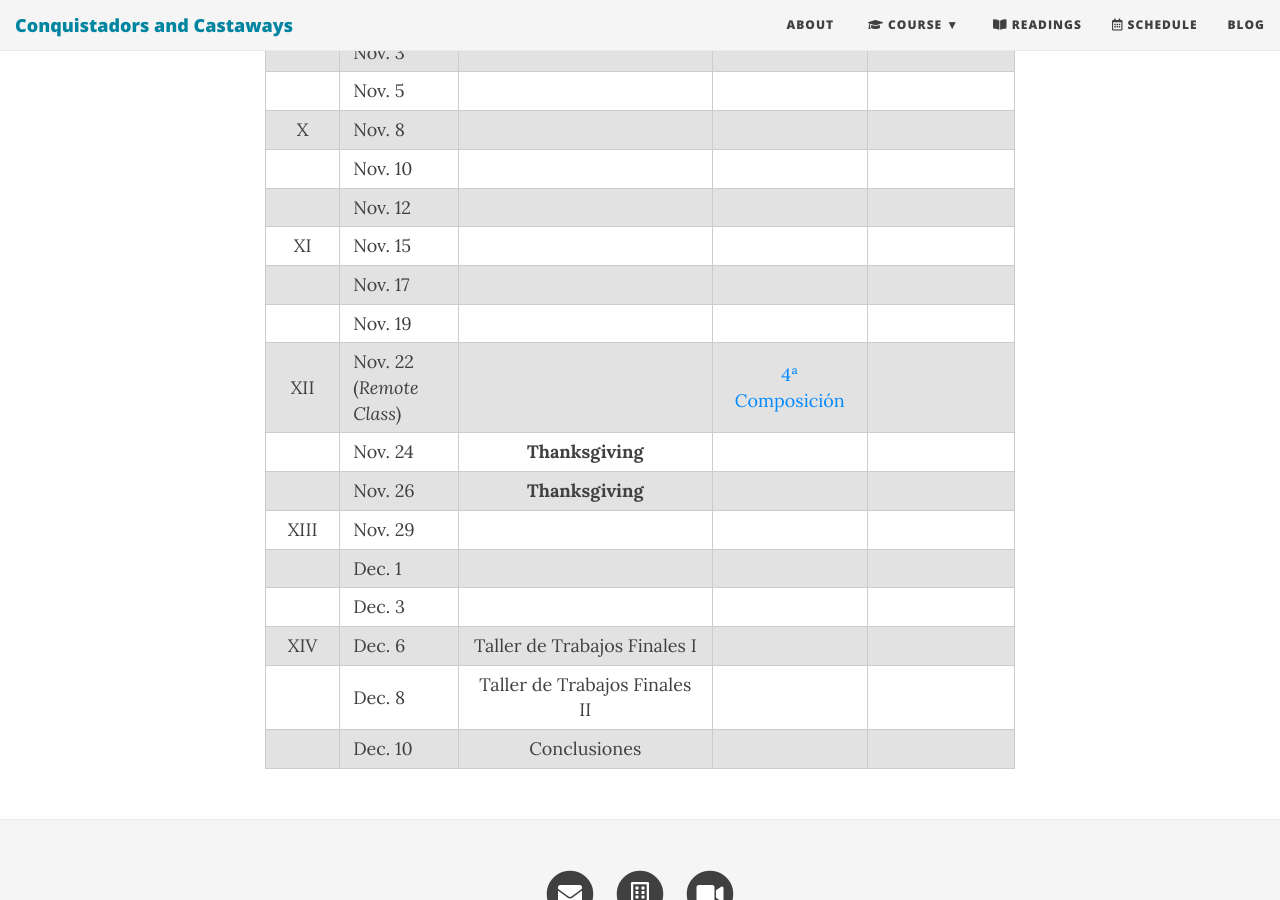
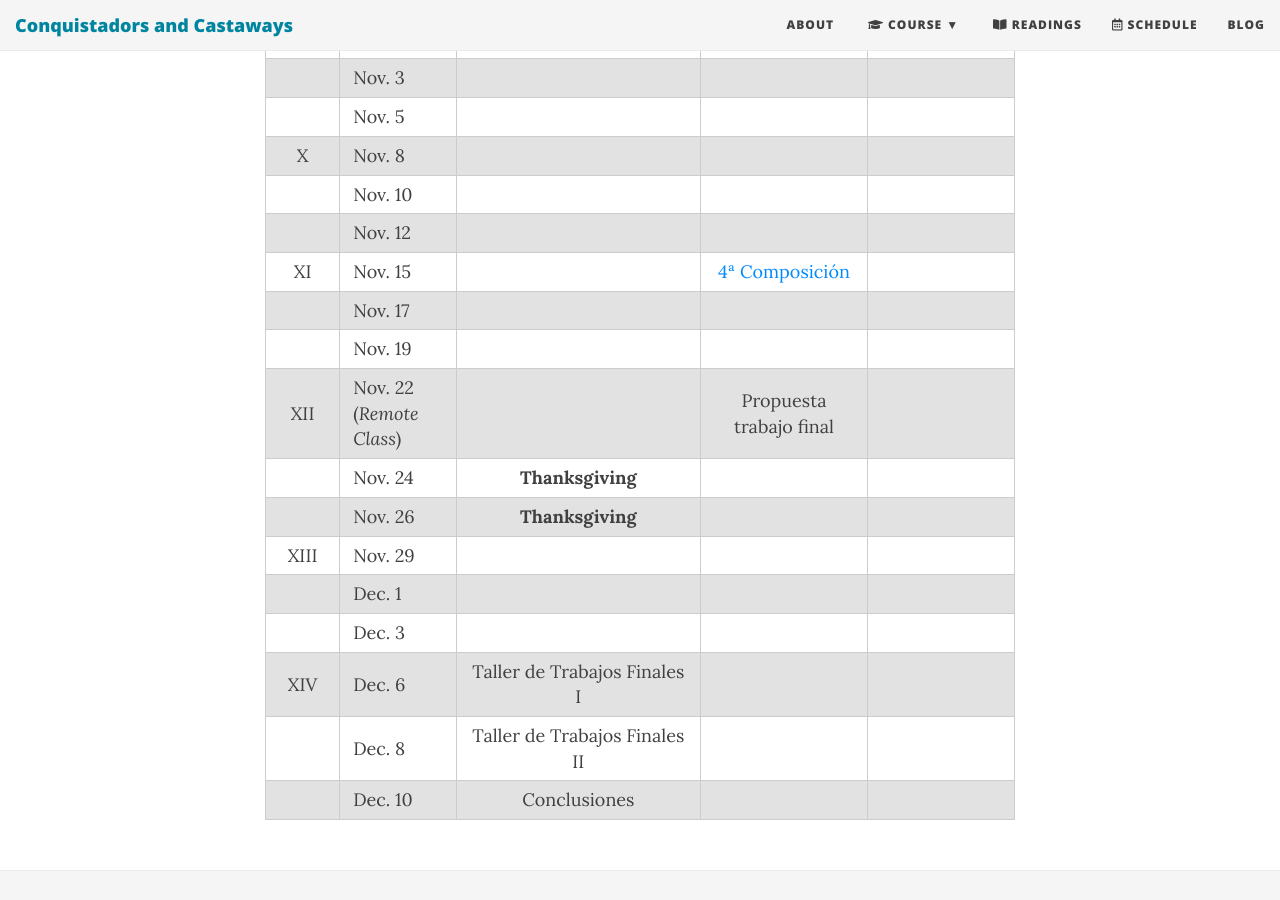
Before and after one commit to Hipomenes/ls452, a Jekyll site: the page built from calendar.md, in a window 1280 px wide and 900 px high, scrolled down 1658 px. Built offline with Jekyll 4.4.1, drawn with Linux system fonts in a browser that asks for light colours; nearby versions of some CDN libraries.

Commit message:
Update calendar.md

```diff
--- a/calendar.md
+++ b/calendar.md
@@ -39,10 +39,10 @@ subtitle: Fall 2021
 | X   | Nov. 8   |    | |
 |     | Nov. 10  |
 |     | Nov. 12  |
-| XI  | Nov. 15  |    | |
+| XI  | Nov. 15  |    | [4ª Composición]() |
 |     | Nov. 17  |
 |     | Nov. 19  |
-| XII | Nov. 22 (*Remote Class*) |   | [4ª Composición]() |
+| XII | Nov. 22 (*Remote Class*) |   | Propuesta trabajo final |
 |     | Nov. 24  | **Thanksgiving**
 |     | Nov. 26  | **Thanksgiving**
 |XIII | Nov. 29  |    | |
```
